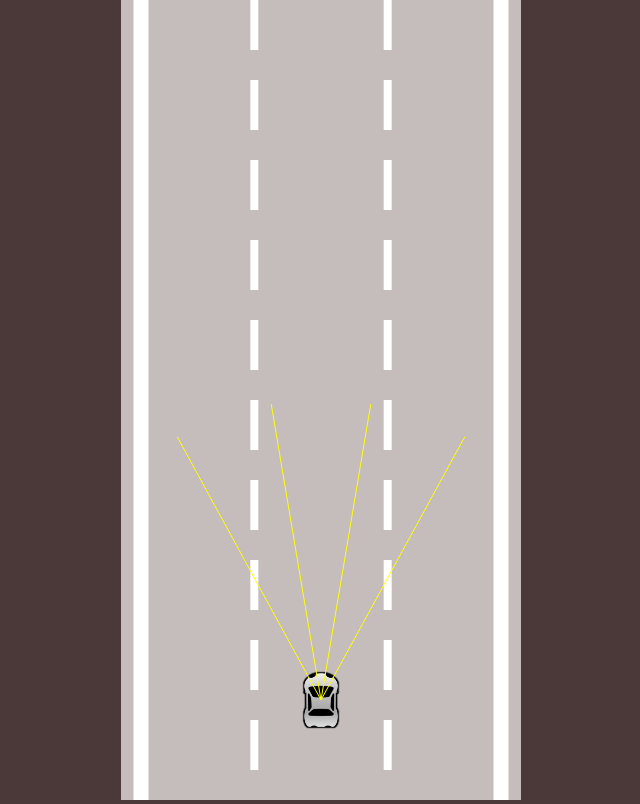
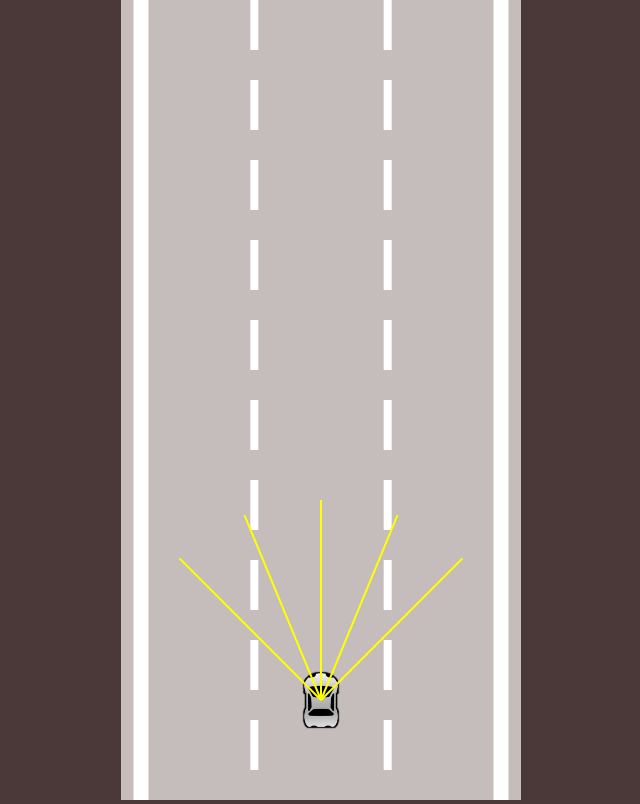
Before and after one commit to nayanprasad/self-driving-car, a plain HTML site: page index.html in a window 1280 px wide. Shown: the whole page, without its empty margins (319-959 px from the left). Drawn offline with Linux system fonts and the light colour scheme.

Commit message:
updated the sensor physics

```diff
--- a/index.html
+++ b/index.html
@@ -7,6 +7,8 @@
     <meta http-equiv="X-UA-Compatible" content="ie=edge">
     <title>Self Driving Car</title>
     <link rel="stylesheet" href="style.css">
+    <link rel="icon" type="image/png" href="assets/car.png">
+
 </head>
 <body>
 <canvas id="canvas"></canvas>
@@ -14,6 +16,7 @@
 <script src="utils/car.js"></script>
 <script src="utils/road.js"></script>
 <script src="utils/sensor.js"></script>
+<script src="utils/util.js"></script>
 <script src="main.js"></script>
 </body>
 </html>
--- a/main.js
+++ b/main.js
@@ -8,7 +8,7 @@ const car = new Car(road.getRoadCenter(), 700, 40, 60, road.boundaries);
 animate();
 
 function animate() {
-    car.update();
+    car.update(road.boundaries);
     canvas.height = window.innerHeight;
     ctx.save();
     ctx.translate(0, -car.y + canvas.height - 100);
--- a/utils/car.js
+++ b/utils/car.js
@@ -19,7 +19,7 @@ class Car {
         this.controls = new Controls();
     }
 
-    update() {
+    update(boundaries) {
         if (this.controls.forward)
             this.speed += this.acceleration;
         if (this.controls.reverse)
@@ -48,14 +48,17 @@ class Car {
         this.x -= Math.sin(this.angle) * this.speed;
         this.y -= Math.cos(this.angle) * this.speed;
 
-        this.checkBoundaries();
+        this.checkBoundaries(boundaries);
+
+        this.sensor.update(boundaries);
+
     }
 
-    checkBoundaries() {
-        if (this.x > this.boundaries[0][0].x - this.width)
-            this.x = this.boundaries[0][0].x - this.width
-        if (this.x < this.boundaries[1][0].x + this.width)
-            this.x = this.boundaries[1][0].x + this.width;
+    checkBoundaries(boundaries) {
+        if (this.x > boundaries[0][0].x - this.width)
+            this.x = boundaries[0][0].x - this.width
+        if (this.x < boundaries[1][0].x + this.width)
+            this.x = boundaries[1][0].x + this.width;
     }
 
 
--- a/utils/road.js
+++ b/utils/road.js
@@ -37,9 +37,7 @@ class Road {
             ctx.lineTo(this.diff * i, this.bottom);
             ctx.stroke();
         }
-        //
-        // console.log(this.boundaries[1][0].x, this.boundaries[1][0].y)
-        // console.log(this.boundaries[1][1].x, this.boundaries[1][1].y)
+
         ctx.setLineDash([])
         ctx.lineWidth = 15;
         ctx.beginPath();
--- a/utils/sensor.js
+++ b/utils/sensor.js
@@ -1,25 +1,70 @@
 class Sensor {
     constructor(car) {
+        this.car = car;
+        this.rayCount = 5;
+        this.rayLength = 200;
+        this.raySpread = Math.PI / 2;
 
-        this.x = car.x;
-        this.y = car.y - car.height / 2;
-        this.angle = car.angle;
+        this.rays = [];
+        this.readings = [];
+    }
 
-        this.car = car;
-        this.rayCount = 4; // 1 dont works
-        this.rayLength = 300;
-        this.raySpread = 1;
+    update(roadBorders) {
+        this.#castRays();
+        this.readings = [];
+        for (let i = 0; i < this.rays.length; i++)
+            this.readings.push(this.#getReading(this.rays[i], roadBorders));
+    }
+
+    #getReading(ray, roadBorders) {
+        let touches = [];
+
+        for (let i = 0; i < roadBorders.length; i++) {
+            const touch = getIntersection(ray[0], ray[1], roadBorders[i][0], roadBorders[i][1]);
+            if (touch)
+                touches.push(touch);
+        }
+
+        if (touches.length === 0) {
+            return null;
+        } else {
+            const offsets = touches.map((e) => e.offset);
+            const minOffset = Math.min(...offsets);
+            return touches.find((e) => e.offset === minOffset);
+        }
+    }
+
+    #castRays() {
         this.rays = [];
+        for (let i = 0; i < this.rayCount; i++) {
+            const rayAngle = lerp(this.raySpread / 2, -this.raySpread / 2, this.rayCount === 1 ? 0.5 : i / (this.rayCount - 1) ) + this.car.angle;
+            const start = {x: this.car.x, y: this.car.y};
+            const end = {
+                x: this.car.x - Math.sin(rayAngle) * this.rayLength,
+                y: this.car.y - Math.cos(rayAngle) * this.rayLength,
+            };
+            this.rays.push([start, end]);
+        }
     }
 
     draw(ctx) {
-        ctx.strokeStyle = "yellow";
-        ctx.lineWidth = 1;
         for (let i = 0; i < this.rayCount; i++) {
-            const angle = (this.raySpread / 2 + (-this.raySpread / 2 - this.raySpread / 2) * i / (this.rayCount - 1) )+ this.car.angle
+            let end = this.rays[i][1];
+            if (this.readings[i])
+                end = this.readings[i];
+
             ctx.beginPath();
-            ctx.moveTo(this.car.x, this.car.y);
-            ctx.lineTo(this.car.x - Math.sin(angle) * this.rayLength, this.car.y - Math.cos(angle) * this.rayLength);
+            ctx.lineWidth = 2;
+            ctx.strokeStyle = "yellow";
+            ctx.moveTo(this.rays[i][0].x, this.rays[i][0].y);
+            ctx.lineTo(end.x, end.y);
+            ctx.stroke();
+
+            ctx.beginPath();
+            ctx.lineWidth = 2;
+            ctx.strokeStyle = "black";
+            ctx.moveTo(this.rays[i][1].x, this.rays[i][1].y);
+            ctx.lineTo(end.x, end.y);
             ctx.stroke();
         }
     }
--- /dev/null
+++ b/utils/util.js
@@ -0,0 +1,28 @@
+function lerp(A, B, t) {
+    return A + (B - A) * t;
+}
+
+function getIntersection(A, B, C, D) {
+    const tTop = (D.x - C.x) * (A.y - C.y) - (D.y - C.y) * (A.x - C.x);
+    const uTop = (C.y - A.y) * (A.x - B.x) - (C.x - A.x) * (A.y - B.y);
+    const bottom = (D.y - C.y) * (B.x - A.x) - (D.x - C.x) * (B.y - A.y);
+
+    if (bottom !== 0) {
+        const t = tTop / bottom;
+        const u = uTop / bottom;
+        if (t >= 0 && t <= 1 && u >= 0 && u <= 1) {
+            return {
+                x: lerp(A.x, B.x, t),
+                y: lerp(A.y, B.y, t),
+                offset: t,
+            };
+        }
+    }
+    return null;
+}
+
+function getDistance(x1, y1, x2, y2) {
+    const deltaX = x2 - x1;
+    const deltaY = y2 - y1;
+    return Math.sqrt(deltaX * deltaX + deltaY * deltaY);
+}
```
